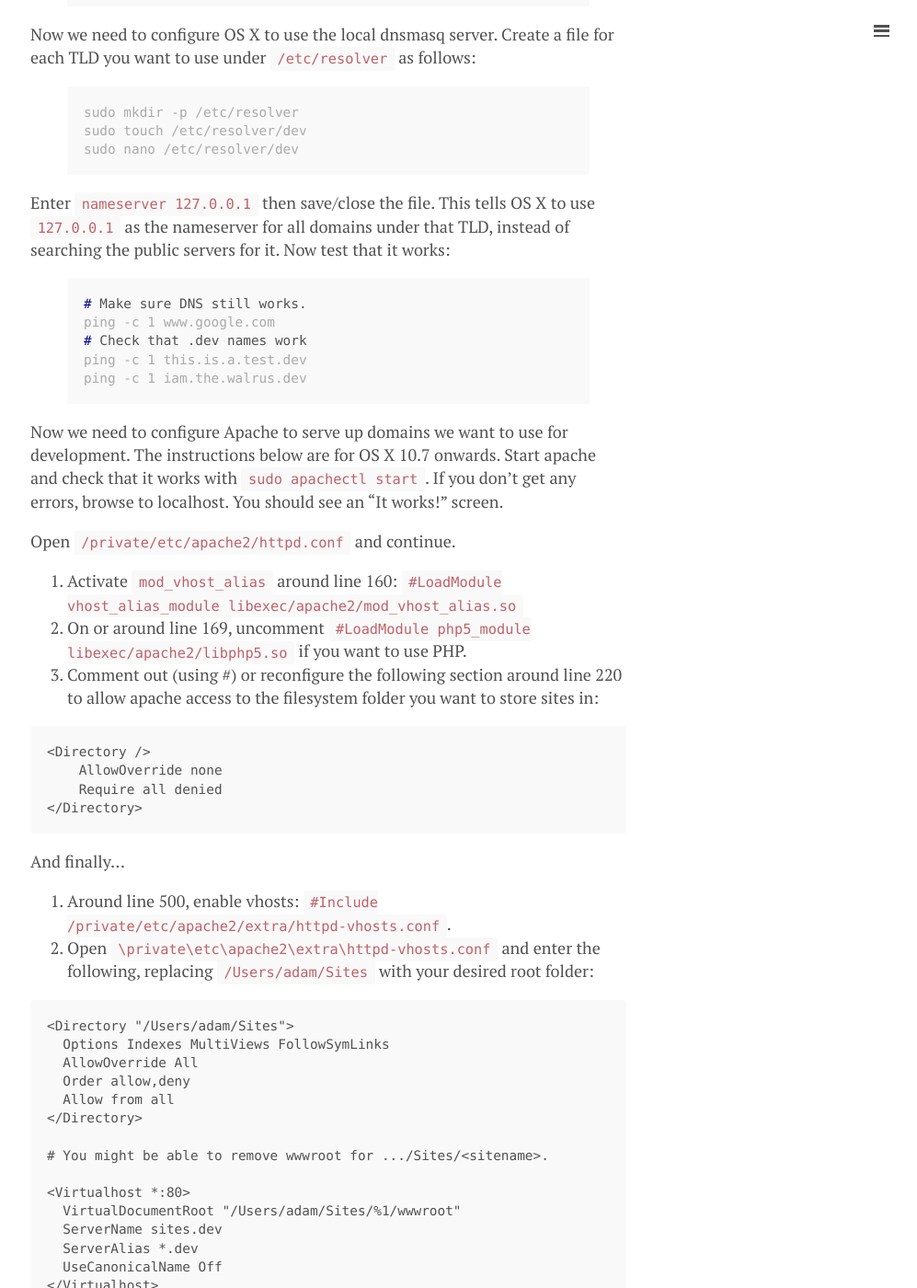
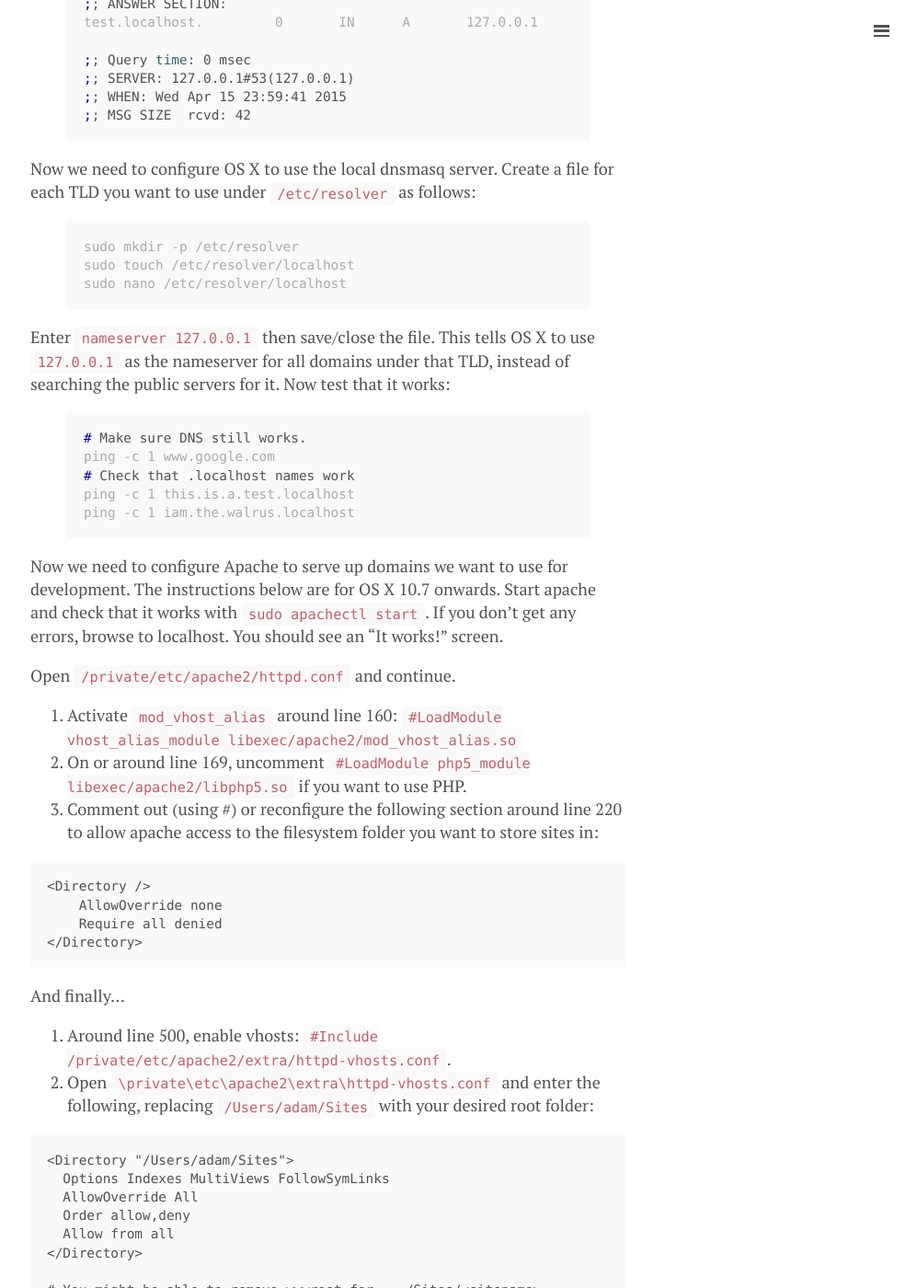
Before and after one commit to adamjames/adamjames.github.io, a Jekyll site: the page built from _posts/2015-04-15-apache-dnsmasq-osx-web-dev.md, in a window 1280 px wide and 1400 px high, scrolled down 1508 px. Shown: the whole window at 92% size, without its empty margins (283-1280 px from the left). Built offline with Jekyll 4.4.1, drawn with Linux system fonts in a browser that asks for light colours; Markdown is read by kramdown in place of the engine named in the settings; some of the changed text lies outside the part shown.

Commit message:
Change .dev to .localhost, avoid using a real TLD.

`````diff
--- a/_posts/2015-04-15-apache-dnsmasq-osx-web-dev.md
+++ b/_posts/2015-04-15-apache-dnsmasq-osx-web-dev.md
@@ -7,6 +7,8 @@ tags:
 ---
 
 I had a couple of issues getting this properly configured, so I thought I'd note down what worked for me. Credit for the content in this post mostly goes to [Chris Mallinson](https://mallinson.ca/osx-web-development/) and [Thomas Sutton](http://passingcuriosity.com/2013/dnsmasq-dev-osx/).
+
+EDIT: I have changed the TLD used below from .dev to .localhost after receiving (rightfully) a recommendation from a [friend](https://twitter.com/sacro) to avoid real TLD's; I suggest anyone else does the same. Thanks Ben! For more background, take a look at [Don't use .dev for development](https://iyware.com/dont-use-dev-for-development/) by Danny Wahl.
 
 You'll need to download and install XCode and launch it at least once. Accept the licence agreement.
 {% highlight console %}
@@ -23,27 +25,34 @@ sudo cp $(brew list dnsmasq | grep /homebrew.mxcl.dnsmasq.plist$) /Library/Launc
 # Start Dnsmasq automatically.
 sudo launchctl load /Library/LaunchDaemons/homebrew.mxcl.dnsmasq.plist
 {% endhighlight%}
-Now, edit `/usr/local/etc/dnsmasq.conf` to tell dnqmasq to answer any request for a `.dev` domain with localhost:
+Now, edit `/usr/local/etc/dnsmasq.conf` to tell dnqmasq to answer any request for a `.localhost` domain with localhost:
 
-<br><img src="{{ site.postimagesurl }}dnsmasq-conf.png"></img><br>
-Restart dnsmasq to ensure it picks up the changes, then request a `.dev` domain with `dig` to check you get the answer you want:
+````
+# Add domains which you want to force to an IP address here.
+# The example below send any host in double-click.net to a local
+# web-server.
+#address=/double-click.net/127.0.0.1
+address=/localhost/127.0.0.1
+````
+
+Restart dnsmasq to ensure it picks up the changes, then request a `.localhost` domain with `dig` to check you get the answer you want:
 
 {% highlight console %}
 sudo launchctl stop homebrew.mxcl.dnsmasq
 sudo launchctl start homebrew.mxcl.dnsmasq
-dig test.dev @127.0.0.1
+dig test.localhost @127.0.0.1
 
-; <<>> DiG 9.8.3-P1 <<>> test.dev @127.0.0.1
+; <<>> DiG 9.8.3-P1 <<>> test.localhost @127.0.0.1
 ;; global options: +cmd
 ;; Got answer:
 ;; ->>HEADER<<- opcode: QUERY, status: NOERROR, id: 23555
 ;; flags: qr aa rd ra; QUERY: 1, ANSWER: 1, AUTHORITY: 0, ADDITIONAL: 0
 
 ;; QUESTION SECTION:
-;test.dev.			IN	A
+;test.localhost.			IN	A
 
 ;; ANSWER SECTION:
-test.dev.		0	IN	A	127.0.0.1
+test.localhost.		0	IN	A	127.0.0.1
 
 ;; Query time: 0 msec
 ;; SERVER: 127.0.0.1#53(127.0.0.1)
@@ -53,16 +62,16 @@ test.dev.		0	IN	A	127.0.0.1
 Now we need to configure OS X to use the local dnsmasq server. Create a file for each TLD you want to use under `/etc/resolver` as follows:
 {% highlight console %}
 sudo mkdir -p /etc/resolver
-sudo touch /etc/resolver/dev
-sudo nano /etc/resolver/dev
+sudo touch /etc/resolver/localhost
+sudo nano /etc/resolver/localhost
 {% endhighlight %}
 Enter `nameserver 127.0.0.1` then save/close the file. This tells OS X to use `127.0.0.1` as the nameserver for all domains under that TLD, instead of searching the public servers for it. Now test that it works:
 {% highlight console %}
 # Make sure DNS still works.
 ping -c 1 www.google.com
-# Check that .dev names work
-ping -c 1 this.is.a.test.dev
-ping -c 1 iam.the.walrus.dev
+# Check that .localhost names work
+ping -c 1 this.is.a.test.localhost
+ping -c 1 iam.the.walrus.localhost
 {% endhighlight %}
 Now we need to configure Apache to serve up domains we want to use for development. The instructions below are for OS X 10.7 onwards.
 Start apache and check that it works with `sudo apachectl start`. If you don't get any errors, browse to localhost. You should see an "It works!" screen.
@@ -97,10 +106,10 @@ And finally...
 
 <Virtualhost *:80>
   VirtualDocumentRoot "/Users/adam/Sites/%1/wwwroot"
-  ServerName sites.dev
-  ServerAlias *.dev
+  ServerName sites.localhost
+  ServerAlias *.localhost
   UseCanonicalName Off
 </Virtualhost>
 ```
 
-Now you should be able to visit *yourdevelopmentwebsite.dev* in a browser, with the files stored in e.g. */Users/adam/Sites/yourdevelopmentwebsite/wwwroot*.
+Now you should be able to visit *yoursite.localhost* in a browser, with the files stored in e.g. */Users/adam/Sites/yoursite/wwwroot*.
`````
